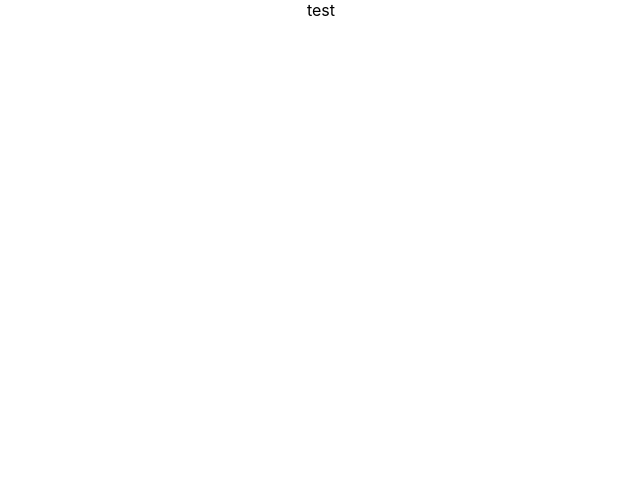
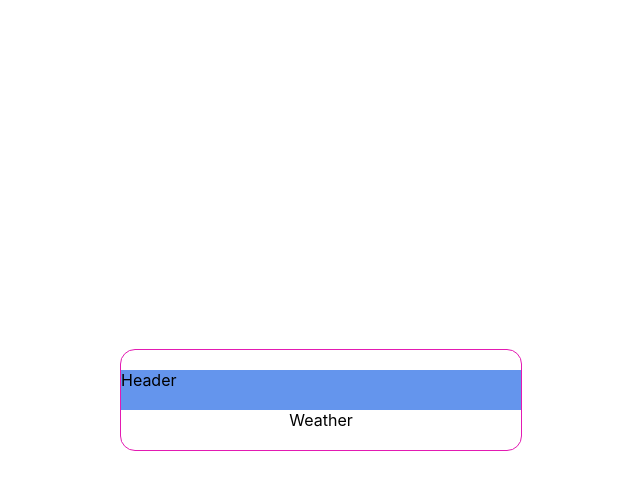
Before and after one commit to omernyr/context-weather-app-exam, a React (Create React App) app: page / in a window 1280 px wide. Shown: the top 490 px of the page, without its empty margins (319-959 px from the left). Built offline with nearby package versions, Linux system fonts and the light colour scheme; the HTML template or start-up script is replaced by a standard one.

Commit message:
Header Weather file added

```diff
--- a/src/App.css
+++ b/src/App.css
@@ -1,38 +1,35 @@
+html,
+body {
+  margin: 0;
+  padding: 0;
+  border: 0;
+  box-sizing: border-box;
+  top: 0;
+  bottom: 0;
+  left: 0;
+  right: 0;
+}
 .App {
-  text-align: center;
+  display: flex;
+  height: 100vh;
+  width: 100%;
+  align-content: center;
+  align-items: center;
+  justify-content: center;
 }
-
-.App-logo {
-  height: 40vmin;
-  pointer-events: none;
-}
-
-@media (prefers-reduced-motion: no-preference) {
-  .App-logo {
-    animation: App-logo-spin infinite 20s linear;
-  }
-}
-
-.App-header {
-  background-color: #282c34;
-  min-height: 100vh;
+.Box {
+  width: 400px;
+  height: 100px;
+  border: 1px solid #e31ab2;
+  border-radius: 15px;
   display: flex;
   flex-direction: column;
   align-items: center;
   justify-content: center;
-  font-size: calc(10px + 2vmin);
-  color: white;
 }
+.Header {
+  width: 100%;
+  height: 40px;
+  background-color: cornflowerblue;
 
-.App-link {
-  color: #61dafb;
 }
-
-@keyframes App-logo-spin {
-  from {
-    transform: rotate(0deg);
-  }
-  to {
-    transform: rotate(360deg);
-  }
-}
--- a/src/App.js
+++ b/src/App.js
@@ -1,9 +1,10 @@
 import './App.css';
+import Container from './components/Container';
 
 function App() {
   return (
     <div className="App">
-      test
+      <Container />
     </div>
   );
 }
--- /dev/null
+++ b/src/components/Container.jsx
@@ -0,0 +1,14 @@
+import '../App.css'
+import Header from './Header'
+import Weather from './Weather'
+
+const Container = () => {
+    return (
+        <div className='Box'>
+            <Header />
+            <Weather />
+        </div>
+    )
+}
+
+export default Container
--- /dev/null
+++ b/src/components/Header.jsx
@@ -0,0 +1,9 @@
+const Header = () => {
+    return (
+        <div className="Header">
+            Header
+        </div>
+    )
+}
+
+export default Header
--- /dev/null
+++ b/src/components/Weather.jsx
@@ -0,0 +1,9 @@
+import React from 'react'
+
+const Weather = () => {
+  return (
+    <div>Weather</div>
+  )
+}
+
+export default Weather
```
